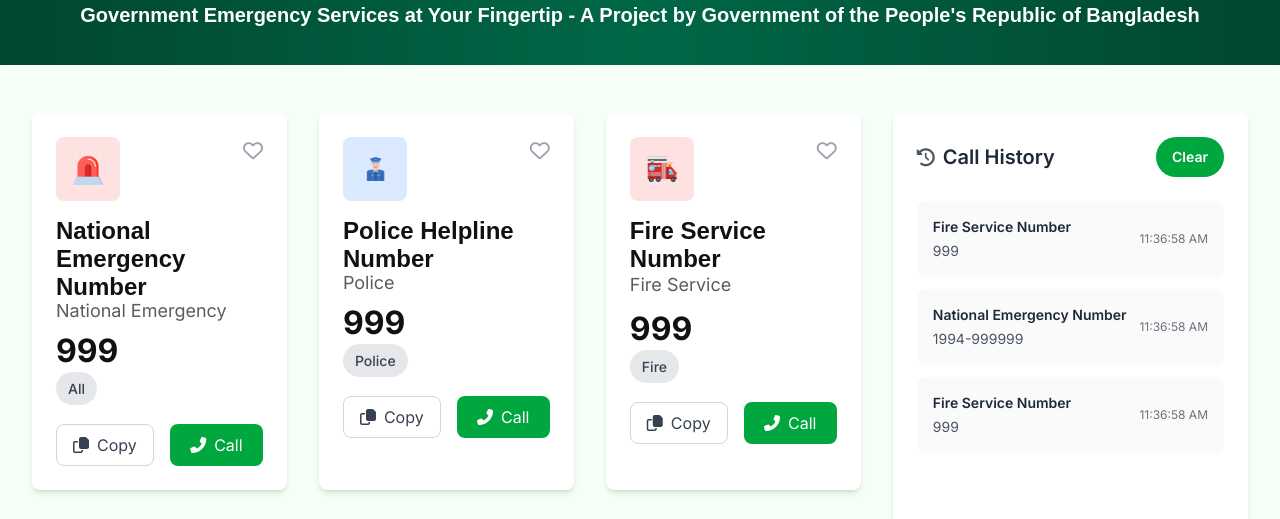
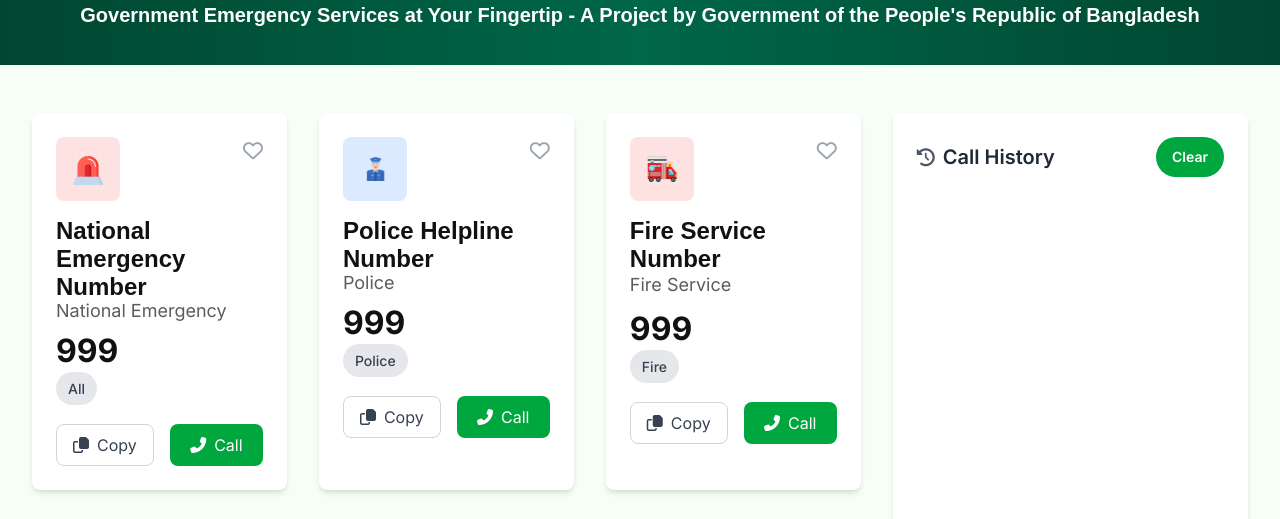
Before and after one commit to iamOmarFaruk/Assignment-5, a plain HTML site: page index.html in a window 1280 px wide. Shown: the part 271-790 px from the top of the page. Drawn offline with nearby package versions, Linux system fonts and the light colour scheme; a web font is replaced by a local one.

Commit message:
finalize history

```diff
--- a/index.html
+++ b/index.html
@@ -428,39 +428,7 @@
                         </div>
 
                         <!-- Call History List -->
-                        <div class="space-y-2 sm:space-y-3">
-                            <!-- Call History Item 1 -->
-                            <div class="bg-[#FAFAFA] rounded-lg p-3 sm:p-4 hover:bg-gray-50 transition-colors">
-                                <div class="flex justify-between items-center">
-                                    <div class="flex-1">
-                                        <h4 class="font-semibold text-gray-800 text-xs sm:text-sm mb-1">Fire Service Number</h4>
-                                        <p class="text-xs sm:text-sm text-gray-600">999</p>
-                                    </div>
-                                    <span class="text-[10px] sm:text-xs text-gray-500 ml-2">11:36:58 AM</span>
-                                </div>
-                            </div>
-
-                            <!-- Call History Item 2 -->
-                            <div class="bg-[#FAFAFA] rounded-lg p-3 sm:p-4 hover:bg-gray-50 transition-colors">
-                                <div class="flex justify-between items-center">
-                                    <div class="flex-1">
-                                        <h4 class="font-semibold text-gray-800 text-xs sm:text-sm mb-1">National Emergency Number</h4>
-                                        <p class="text-xs sm:text-sm text-gray-600">1994-999999</p>
-                                    </div>
-                                    <span class="text-[10px] sm:text-xs text-gray-500 ml-2">11:36:58 AM</span>
-                                </div>
-                            </div>
-
-                            <!-- Call History Item 3 -->
-                            <div class="bg-[#FAFAFA] rounded-lg p-3 sm:p-4 hover:bg-gray-50 transition-colors">
-                                <div class="flex justify-between items-center">
-                                    <div class="flex-1">
-                                        <h4 class="font-semibold text-gray-800 text-xs sm:text-sm mb-1">Fire Service Number</h4>
-                                        <p class="text-xs sm:text-sm text-gray-600">999</p>
-                                    </div>
-                                    <span class="text-[10px] sm:text-xs text-gray-500 ml-2">11:36:58 AM</span>
-                                </div>
-                            </div>
+                        <div class="space-y-2 sm:space-y-3 call-history-list">
 
 
                         </div>
--- a/script.js
+++ b/script.js
@@ -104,7 +104,7 @@ document.addEventListener('DOMContentLoaded', function() {
     const callButtons = document.querySelectorAll('.card-call-button');
 
     // Get call history container and clear button
-    const callHistoryContainer = document.querySelector('.space-y-2');
+    const callHistoryContainer = document.querySelector(".call-history-list");
     const callHistoryClearButton = document.querySelector('.call-history-clear-button');
 
     // Function to get current time in format like "11:36:58 AM"
```
